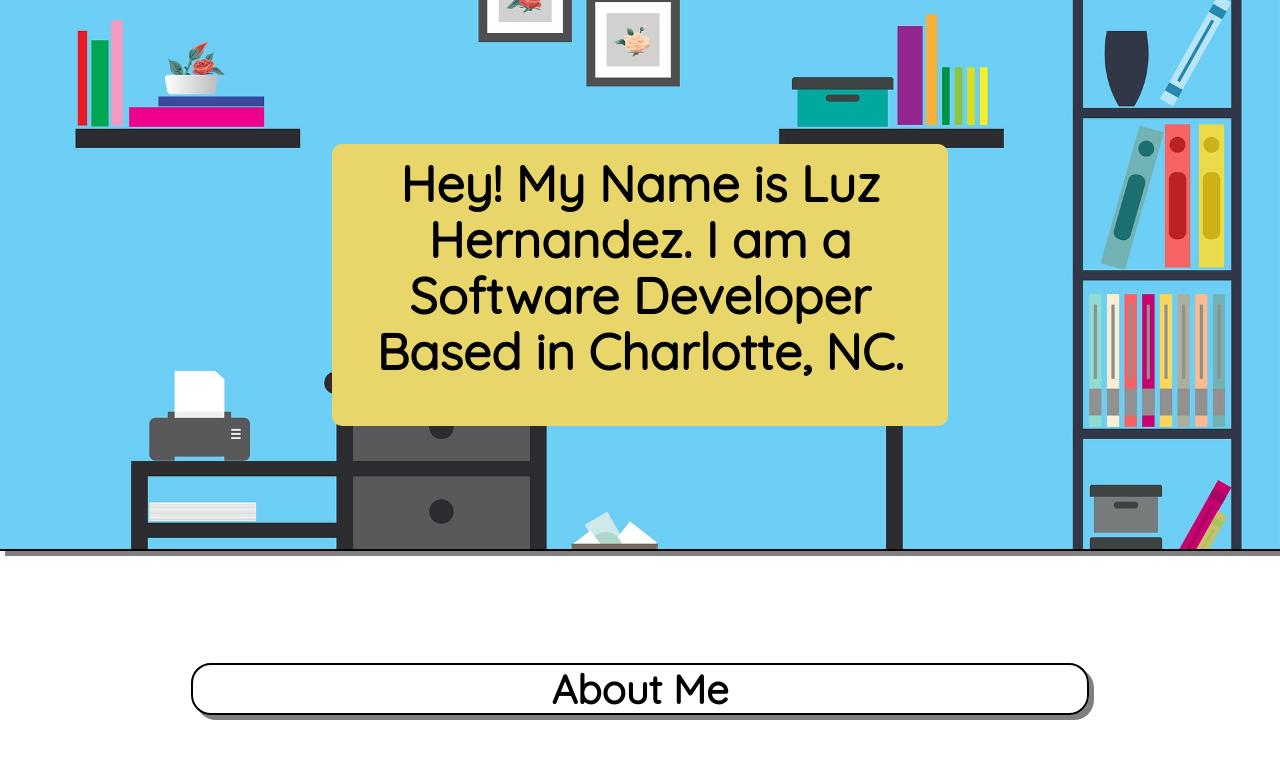
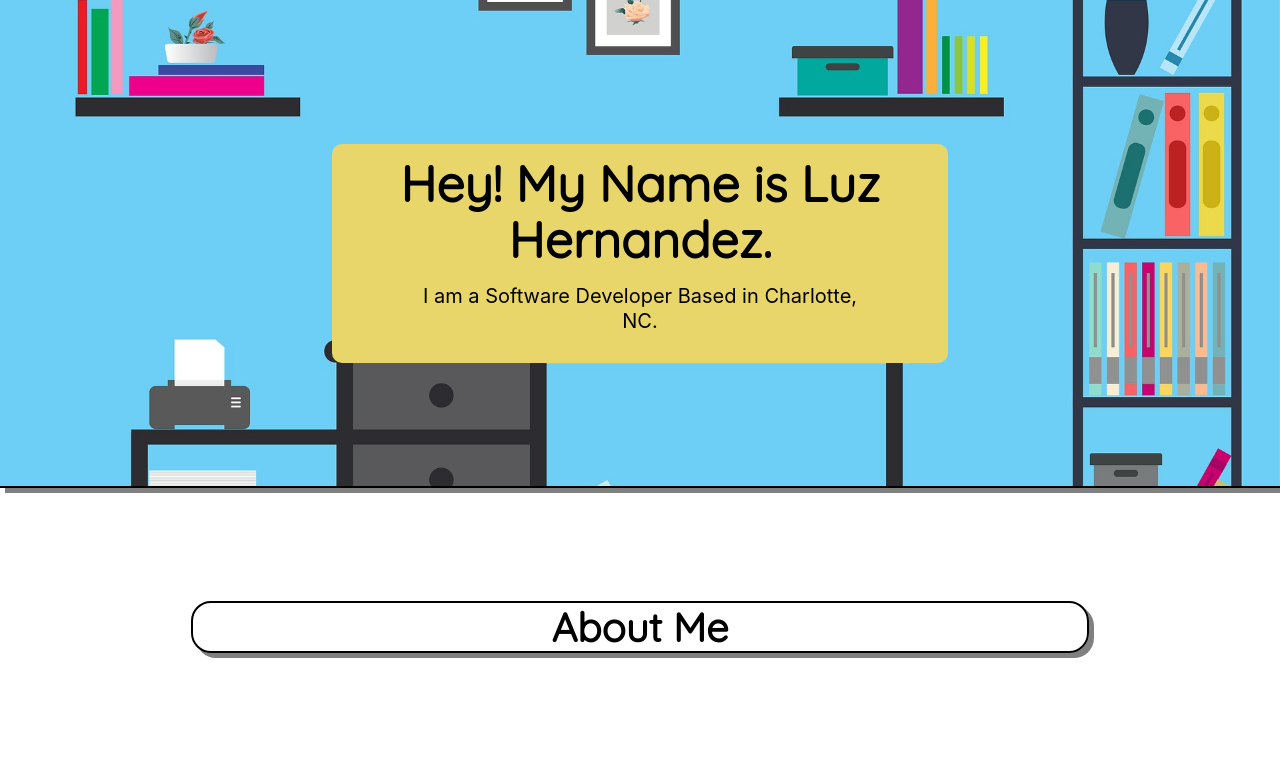
Before and after one commit to lhernandez5/PortfolioApp, a React (Create React App) app in the folder client/: page / in a window 1280 px wide. Shown: the top 763 px of the page. Built offline with nearby package versions, Linux system fonts and the light colour scheme.

Commit message:
modified heading text

```diff
--- a/client/src/components/TopHero/TopHero.js
+++ b/client/src/components/TopHero/TopHero.js
@@ -6,8 +6,8 @@ const TopHero = () => (
   <section className="hero is-primary is-medium">
     <div className="hero-body">
       <div className="hero container">
-        <h1 className="title"> Hey! My Name is Luz Hernandez. I am a Software Developer Based in Charlotte, NC.</h1>
-        <h2 className="subtitle"></h2>
+        <h1 className="title"> Hey! My Name is Luz Hernandez.</h1>
+        <h2 className="subtitle">I am a Software Developer Based in Charlotte, NC.</h2>
       </div>
     </div>
   </section>
```
